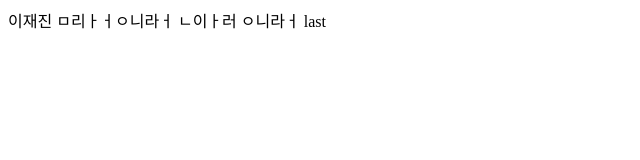
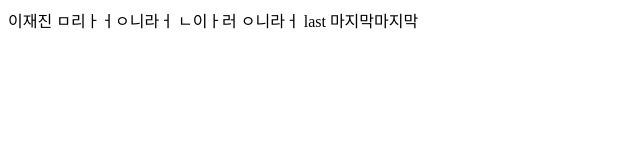
Before and after one commit to JaeJin2044/test2, a plain HTML site: page index.html in a window 1280 px wide. Shown: the whole page, without its empty margins (0-640 px from the left). Drawn offline with Linux system fonts and the light colour scheme.

Commit message:
마지막2

```diff
--- a/index.html
+++ b/index.html
@@ -9,7 +9,7 @@
 			<title>Document</title>
 		</head>
 		<body>
-			이재진 ㅁ리ㅏㅓㅇ니라ㅓ ㄴ이ㅏ러 ㅇ니라ㅓ last
+			이재진 ㅁ리ㅏㅓㅇ니라ㅓ ㄴ이ㅏ러 ㅇ니라ㅓ last 마지막마지막
 		</body>
 	</html>
 </html>
```
